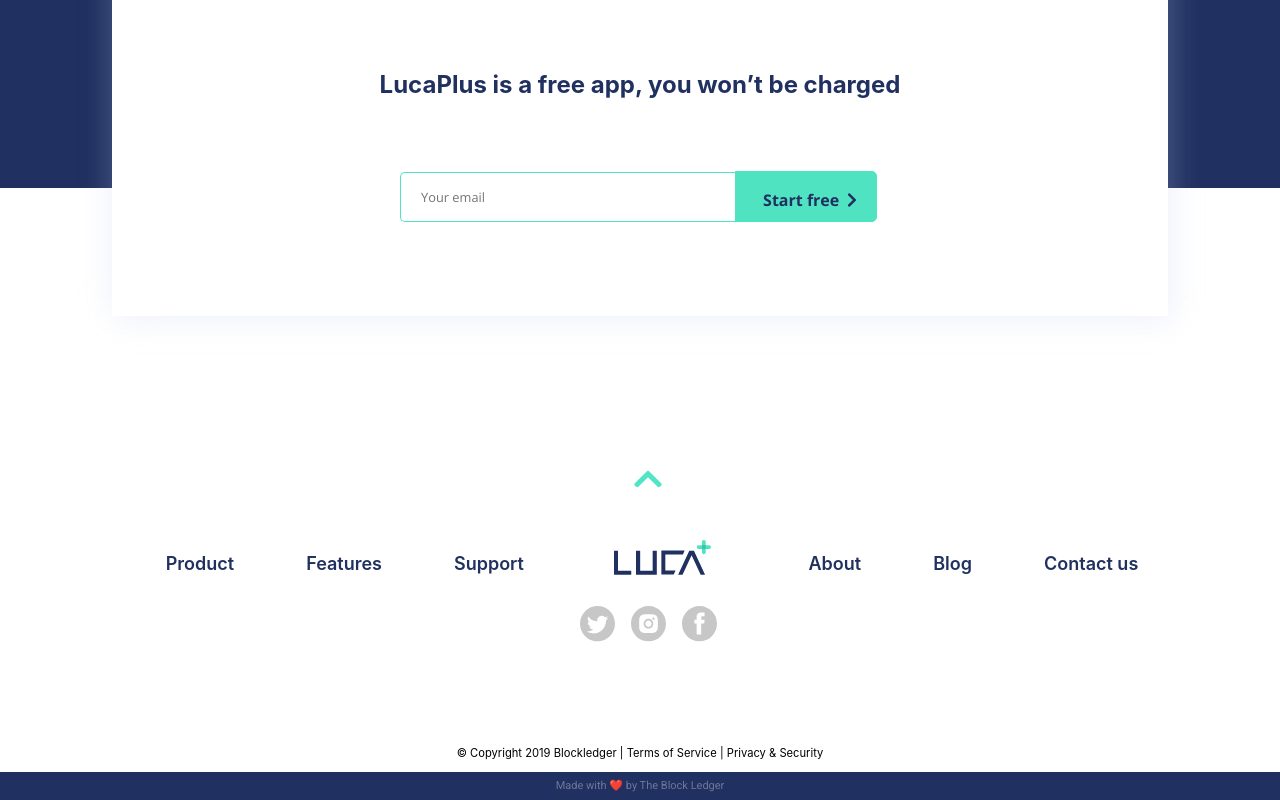
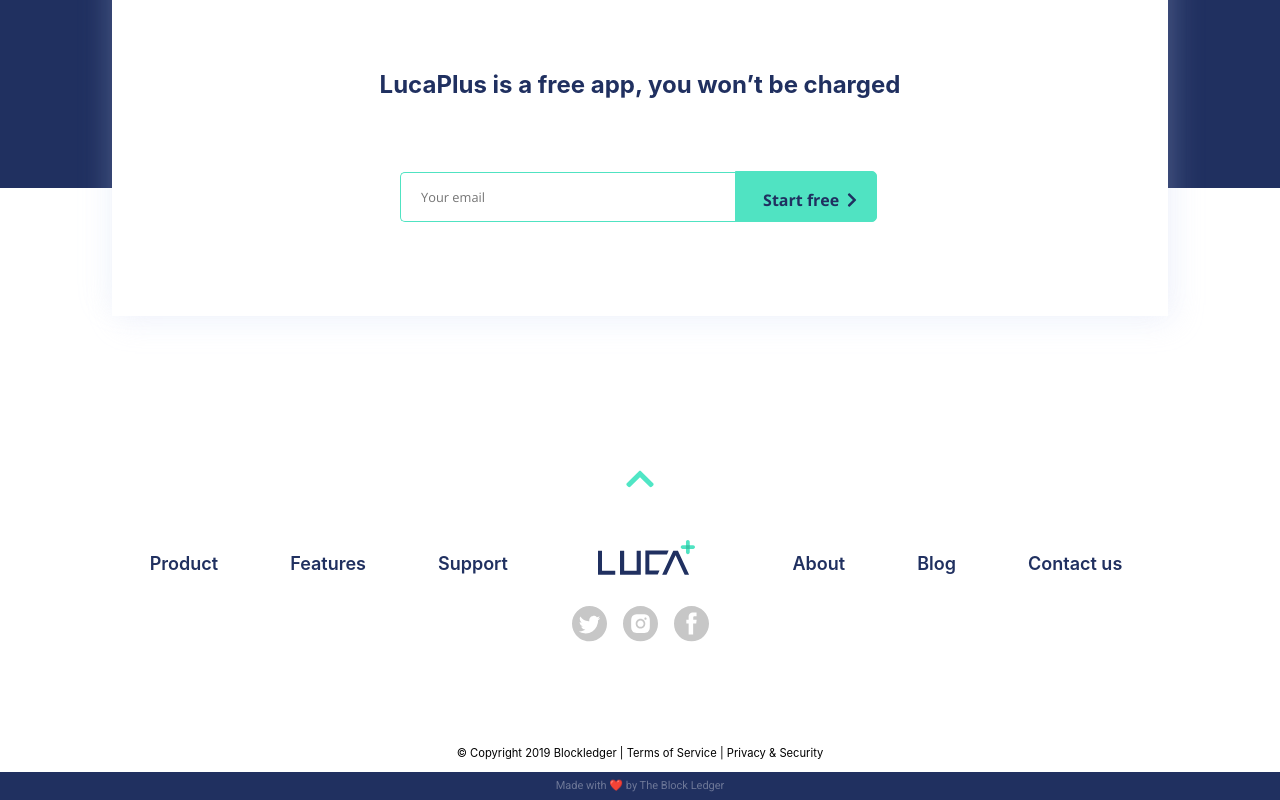
Before and after one commit to Lianakeys/LucaWebsite, a React (Create React App) app in the folder luca-website/: page / in a window 1280 px wide. Shown: the part 6076-6876 px from the top of the page. Built offline with nearby package versions, Linux system fonts and the light colour scheme.

Commit message:
fixed footer x2

```diff
--- a/luca-website/src/App.css
+++ b/luca-website/src/App.css
@@ -262,7 +262,7 @@
 .footer-navbox {
   height: 30%;
   width: 100%;
-
+  margin-left: -16px;
   display: flex;
   justify-content: center;
   align-items: center;
@@ -304,7 +304,6 @@
 
 .twitter {
   margin-right: 1rem;
-  margin-left: 1rem;
 
 }
 
--- a/luca-website/src/App.js
+++ b/luca-website/src/App.js
@@ -91,7 +91,7 @@
             <div className="footer-lowerbox">
             <div className="middlebox">
               <div className="back-to-top">
-                <a href="#top"><FontAwesomeIcon className="chevron-up" icon={faChevronUp} transform="right-4" size="2x"/></a>
+                <a href="#top"><FontAwesomeIcon className="chevron-up" icon={faChevronUp} transform="" size="2x"/></a>
               </div>
               <div className="footer-middlebox">
                 <ul className="footer-navbox">
```
